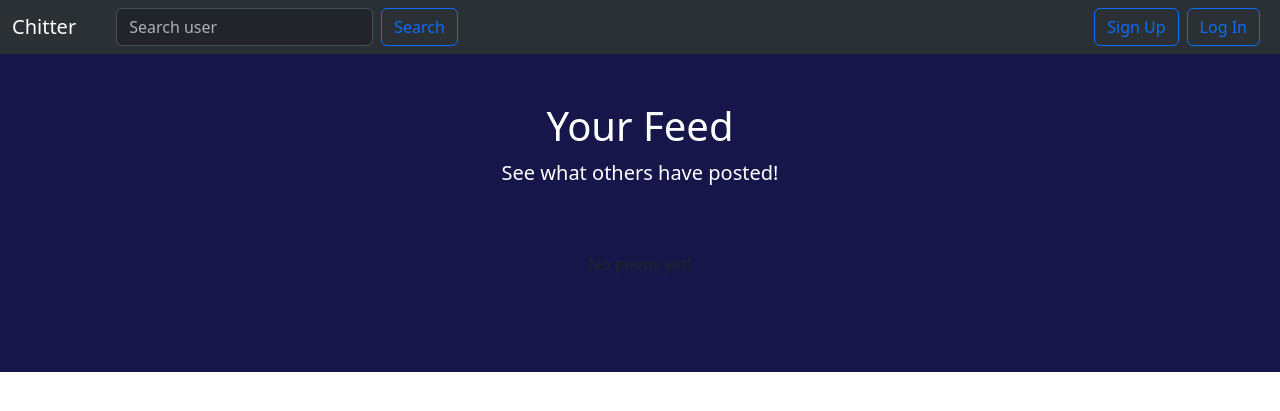
After one commit to TobyJWalker/chitter-challenge, a Flask app: template templates/home.html in a window 1280 px wide. The commit adds this page. Shown: the top 411 px of the page. Run offline with Flask 3, Linux system fonts and the light colour scheme; the template is opened without the code that fills it, so the values that code supplies are empty.

Commit message:
Added basic home page with feed

```diff
--- a/app.py
+++ b/app.py
@@ -13,7 +13,14 @@ def index():
 
 @app.route('/home', methods=['GET'])
 def home():
-    return render_template('home.html')
+    peeps = sorted(Peep.select().limit(20), key=lambda p: p.timestamp, reverse=True)
+
+    # get the users of the peeps
+    users = {}
+    for peep in peeps:
+        users[peep.user] = User.get_by_id(peep.user).username
+
+    return render_template('home.html', peeps=peeps, users=users)
 
 
 # These lines start the server if you run this file directly
--- a/templates/base.html
+++ b/templates/base.html
@@ -16,7 +16,7 @@
                 </button>
                 <div class="collapse navbar-collapse" id="navbarSupportedContent">
                     <ul class="navbar-nav me-auto mb-2 mb-lg-0">
-                        <form class="d-flex ms-4" role="search">
+                        <form class="d-flex ms-4" role="search-user">
                             <input class="form-control me-2" type="search-user" placeholder="Search user" aria-label="Search">
                             <button class="btn btn-outline-primary" type="submit">Search</button>
                         </form>
@@ -27,7 +27,7 @@
             </div>
         </nav>
 
-        <div class='body bg-body-tertiary'>
+        <div class='body' style="background-color:rgb(22, 22, 75);height:100%;padding-bottom:5rem;padding-top:1rem;" data-bs-theme="dark">
             <div class="container-fluid text-center">
                 {% block content %}
                 {% endblock %}
--- /dev/null
+++ b/templates/home.html
@@ -0,0 +1,26 @@
+{% extends "base.html" %}
+
+{% block title %}Home{% endblock %}
+
+{% block content %}
+    <div class="container-fluid" style="padding-bottom:3rem;padding-top:2rem;color:white;">
+        <h1>Your Feed</h1>
+        <p class="lead">See what others have posted!</p>
+    </div>
+
+    {% if peeps %}
+        {% for peep in peeps %}
+
+            <div class="card bg-body-tertiary peep mb-4 mx-auto shadow-sm" data-bs-theme="dark" style="width: 32rem;border-radius:1rem;">
+                <div class="card-body text-start">
+                    <h6 class="card-title">@{{ users[peep.user] }}</h6>
+                    <p class="card-text">{{ peep.content }}</p>
+                    <p class="card-text text-body-secondary">Posted: {{ peep.timestamp.strftime('%H:%M %d/%m/%Y') }}</p>
+                </div>
+            </div>
+
+        {% endfor %}
+    {% else %}
+        <p>No peeps yet!</p>
+    {% endif %}
+{% endblock %}
```
Also changed, not shown: tests/test_app.py (+19 -0 lines).
